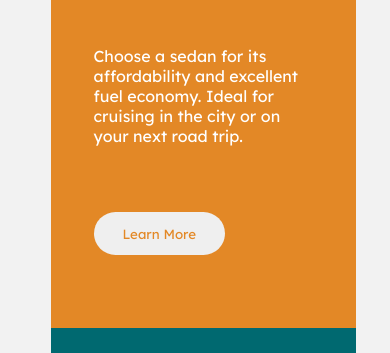
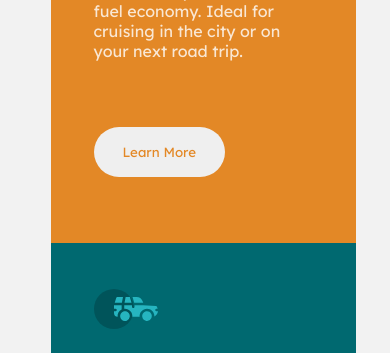
Before and after one commit to Earthling2003/Earthling2003.github.io, a plain HTML site: page 3-column-preview-card/index.html in a window 390 px wide. Shown: the part 271-624 px from the top of the page. Drawn offline with Linux system fonts and the light colour scheme.

Commit message:
Update style.css

```diff
--- a/3-column-preview-card/style.css
+++ b/3-column-preview-card/style.css
@@ -25,6 +25,7 @@ main .card{
     background-color: white;
     padding: 46px 43px;
     color: white;
+
 }
 
 .card h1{
@@ -37,6 +38,7 @@ main .card{
     font-family: 'Lexend Deca', sans-serif;
     padding: 37px 0 50px 0;
     font-weight: 400;
+    opacity: .8;
 
 }
 main .card:nth-child(1){
@@ -55,7 +57,7 @@ main .card:nth-child(3){
 }
 main .card button{
     width: 60%;
-    height: 5vh;
+    height: 50px;
     border: none;
     border-radius: 50px;
     font-family: 'Lexend Deca', sans-serif;
@@ -75,7 +77,7 @@ main .card button{
 
 @media screen and (max-width: 800px) {
     main{
-        height: 200vh;
+        height: auto;
         display: flex;
         flex-direction:column;
         justify-content: center;
```
